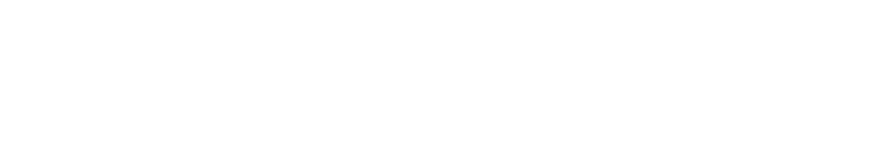
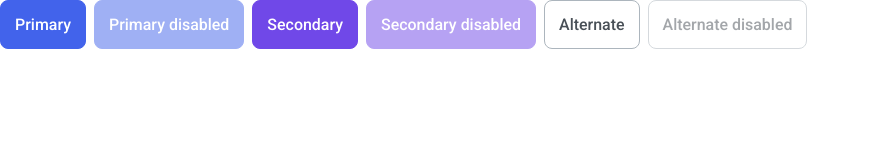
Before and after one commit to js-tasks-ru/htmlcss-20230411_mactub07, a website: page 03-lection1/01-button/index.html in a window 1280 px wide. Shown: the whole page, without its empty margins (0-870 px from the left). Drawn offline with Linux system fonts and the light colour scheme.

Commit message:
add buttons

```diff
--- a/03-lection1/01-button/button.css
+++ b/03-lection1/01-button/button.css
@@ -1 +1,75 @@
-/* Стилизация кнопки */
+.buttons {
+    display: flex;
+    flex-direction: row;
+    column-gap: 8px;
+}
+.button {
+    all: unset;
+    font-family: Roboto, serif;
+    font-style: normal;
+    font-weight: 500;
+    font-size: 1.14rem;
+    line-height: 1.36rem;
+    text-align: center;
+    cursor: pointer;
+    padding: 1rem;
+    color: var(--white);
+    border-radius: 8px;
+    transition: opacity 200ms ease-in-out, background 200ms ease-in-out;
+}
+
+/*button primary*/
+.button_primary {
+    background-color: var(--button_primary, blue);
+    border: 1px solid var(--button_primary);
+}
+.button_primary:hover {
+    background-color: var(--button_primary_hovered, blue);
+    border: 1px solid var(--button_primary_hovered);
+}
+.button_primary:active {
+    background-color: var(--button_primary_hovered, blue);
+    border: 1px solid var(--button_primary_hovered);
+}
+.button_primary:disabled {
+    background-color: var(--button_primary, blue);
+    opacity: 0.5;
+    cursor: default;
+}
+
+/*button secondary*/
+.button_secondary {
+    background-color: var(--button_secondary, purple);
+    border: 1px solid var(--button_secondary);
+}
+.button_secondary:hover {
+    background-color: var(--button_secondary_hovered, blue);
+    border: 1px solid var(--button_secondary_hovered);
+}
+.button_secondary:active {
+    background-color: var(--button_secondary_hovered, blue);
+    border: 1px solid var(--button_secondary_hovered);
+}
+.button_secondary:disabled {
+    background-color: var(--button_secondary, purple);
+    opacity: 0.5;
+    cursor: default;
+}
+
+/*button alternate*/
+.button_alternate {
+    background-color: var(--button_alternate, white);
+    border: 1px solid var(--grey-3);
+    color: var(--grey-4)
+}
+.button_alternate:hover {
+    border: 1px solid var(--black);
+}
+.button_alternate:active {
+    border: 1px solid var(--black);
+}
+.button_alternate:disabled {
+    opacity: 0.5;
+    cursor: default;
+    border: 1px solid var(--grey-3);
+}
--- a/03-lection1/01-button/index.html
+++ b/03-lection1/01-button/index.html
@@ -1,11 +1,17 @@
 <!DOCTYPE html>
-<!-- Страница с кнопкой -->
 <html lang="ru">
     <head>
         <link rel="stylesheet" href="../../assets/css/main.css">
         <link rel="stylesheet" href="./button.css">
     </head>
     <body>
-
+        <div class="buttons">
+            <button class="button button_primary">Primary</button>
+            <button disabled class="button button_primary">Primary disabled</button>
+            <button class="button button_secondary">Secondary</button>
+            <button disabled class="button button_secondary">Secondary disabled</button>
+            <button class="button button_alternate">Alternate</button>
+            <button disabled class="button button_alternate">Alternate disabled</button>
+        </div>
     </body>
 </html>
--- a/assets/css/main.css
+++ b/assets/css/main.css
@@ -23,6 +23,12 @@
 
     --primary: var(--blue);
     --secondary: var(--purple);
+
+    --button_primary: #4263EB;
+    --button_primary_hovered: #2342C0;
+    --button_secondary: var(--purple);
+    --button_secondary_hovered: #5028C6;
+    --button_alternate: var(--white);
 }
 
 * {
```
